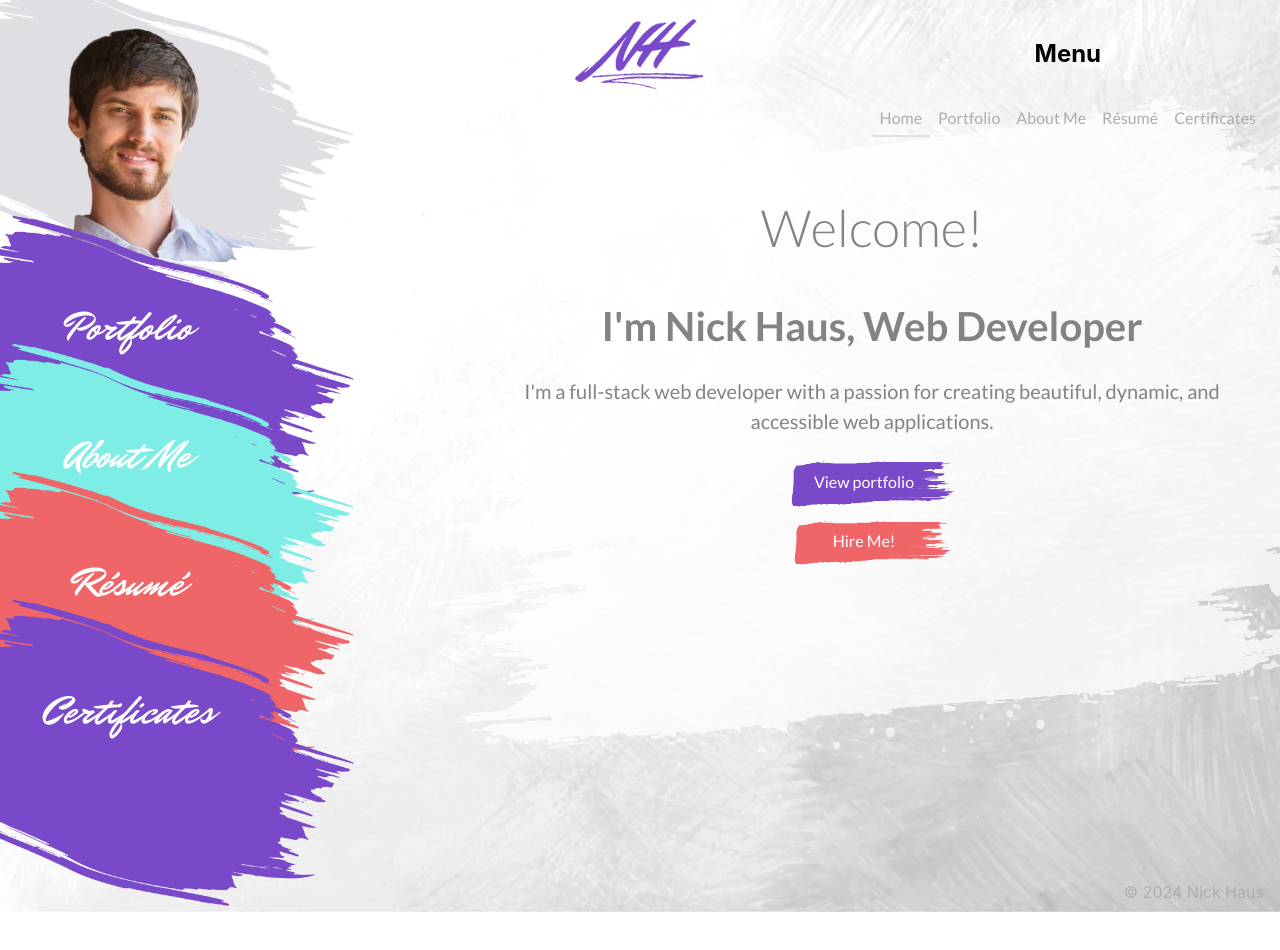
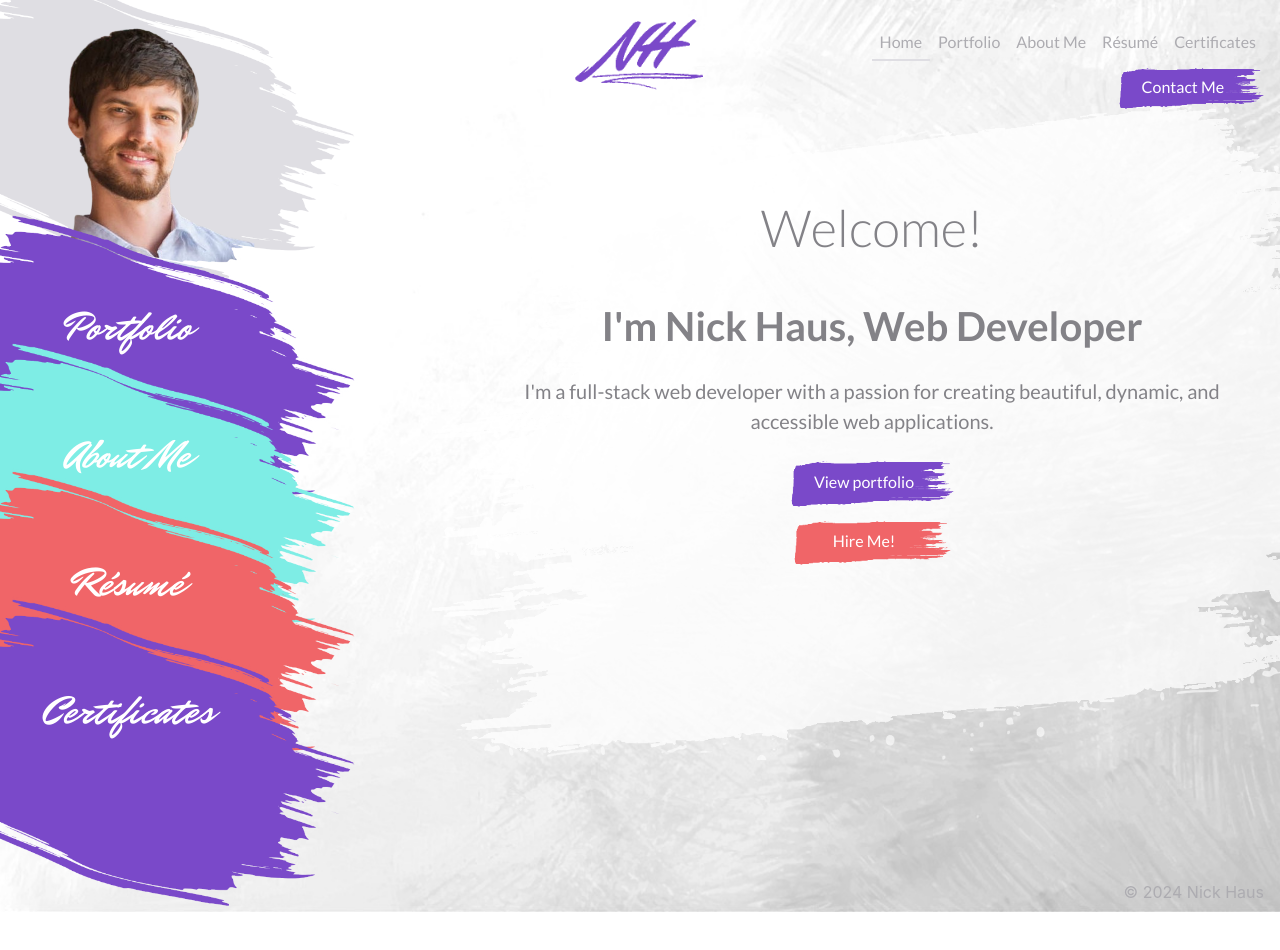
Before and after one commit to njhaus/portfolio-dev, a React (Vite) app: page / in a window 1280 px wide. Shown: the top 950 px of the page. Built offline with nearby package versions, Linux system fonts and the light colour scheme; the HTML template or start-up script is replaced by a standard one.

Commit message:
About to make changes

```diff
--- a/src/App.css
+++ b/src/App.css
@@ -97,6 +97,10 @@ nav {
 .nav-btn, .contact-btn, .contact-btn button{
   font-size: 1em;
   z-index: 10;
+}
+
+.nav-menu h2 {
+  display: none;
 }
 
 .nav-btn {
@@ -263,11 +267,14 @@ nav .dialog-decoration {
 
 main {
   width: 100%;
+  height: fit-content;
   background-color: transparent;
   display: flex;
   flex-direction: row;
   color: var(--dk-gray);
-    height: 38rem;
+
+  /* overflow-x: hidden; */
+
 }
 
 .side-menu-section {
@@ -372,6 +379,7 @@ main {
   width: 70%;
   max-width: 900px;
   padding: 0 3rem;
+  overflow-x: visible;
 }
 
 .page-overlay {
@@ -389,6 +397,7 @@ main {
   position: absolute;
   top: 0;
   z-index: 0;
+  overflow-x: visible;
 }
 
 .page {
@@ -617,7 +626,8 @@ nav {
       color: var(--dk-gray)
   }
 
-  .show-menu h2 {
+  .nav-menu h2 {
+    display: block;
     font-weight: 300;
   }
 
@@ -643,6 +653,7 @@ nav {
     padding: 0.5em;
     margin-top: -0.5em;
   }
+
 }
 
 
@@ -661,7 +672,7 @@ nav {
   main {
     display: block;
     overflow-x: hidden;
-    height: 100%;
+    height: calc(100% - 13rem);
   }
 
   /* side menu */
@@ -720,7 +731,6 @@ nav {
 .dialog {
   height: 100%;
   width: 100%;
-  /* top: 40%; */
 
 }
 
```
Lines whose indentation alone changed are shown as unchanged.
